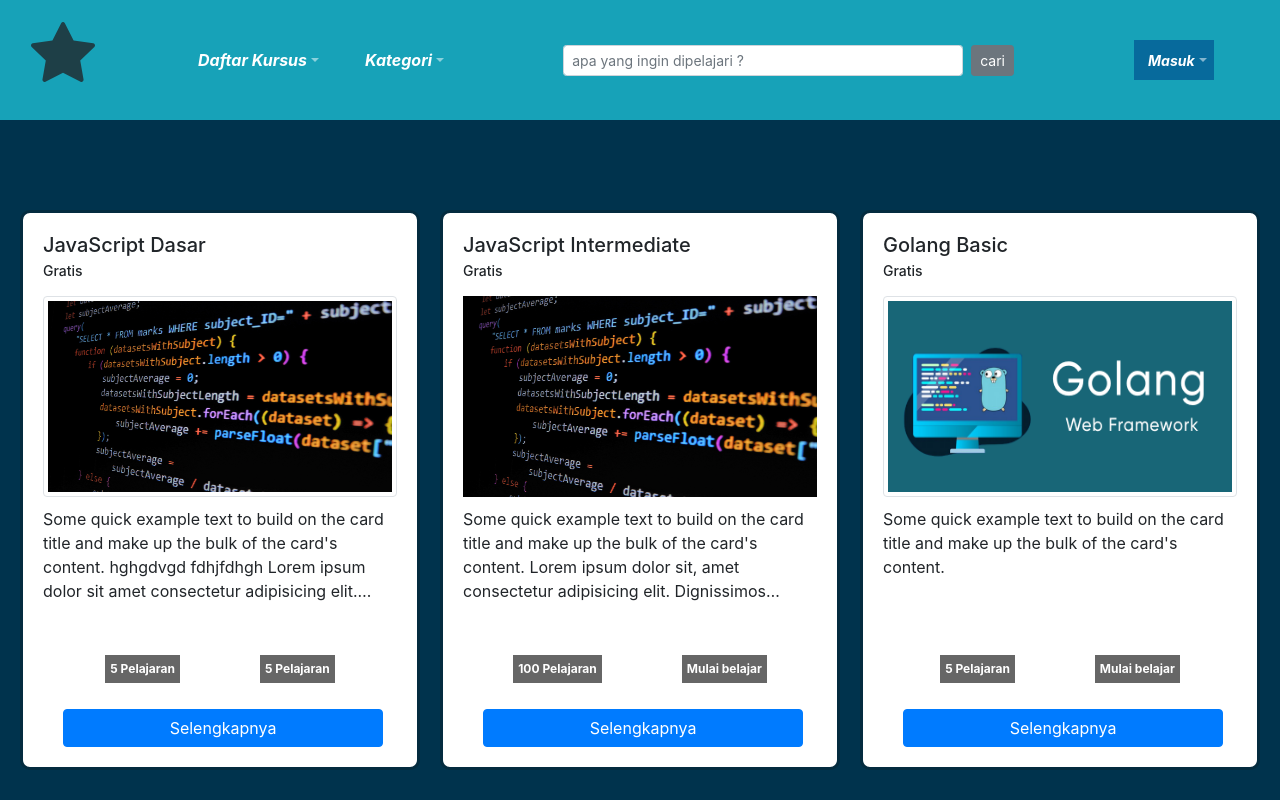
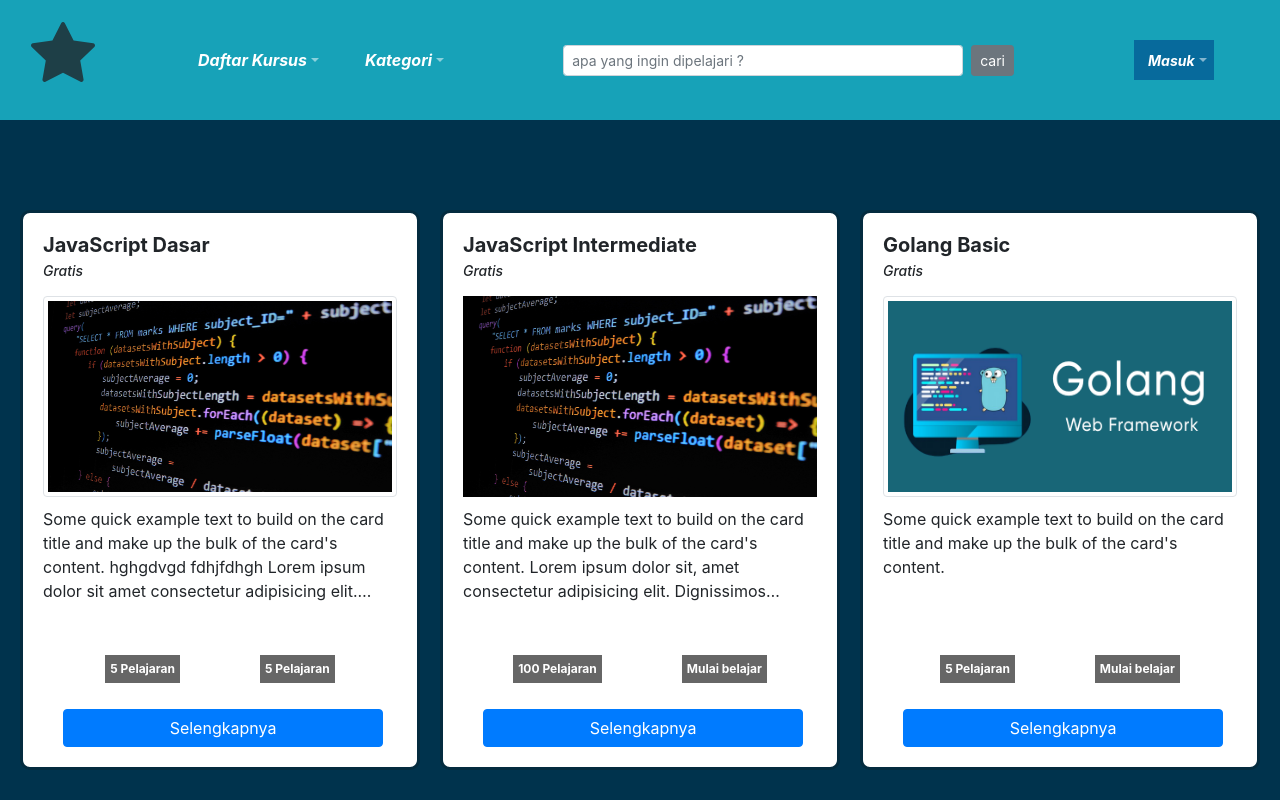
Before and after one commit to Asepsrn17/course-online, a Nuxt app: page / in a window 1280 px wide. Shown: the top 800 px of the page. Built offline with nearby package versions, Linux system fonts and the light colour scheme.

Commit message:
initial commit

```diff
--- a/pages/index.vue
+++ b/pages/index.vue
@@ -202,7 +202,13 @@
   margin-left: 40px;
 }
 
+.card-title {
+  font-weight: bold;
+}
+
 .card-subtitle {
   font-size: 14px;
+  /* color: red; */
+  font-style: italic;
 }
 </style>
```
